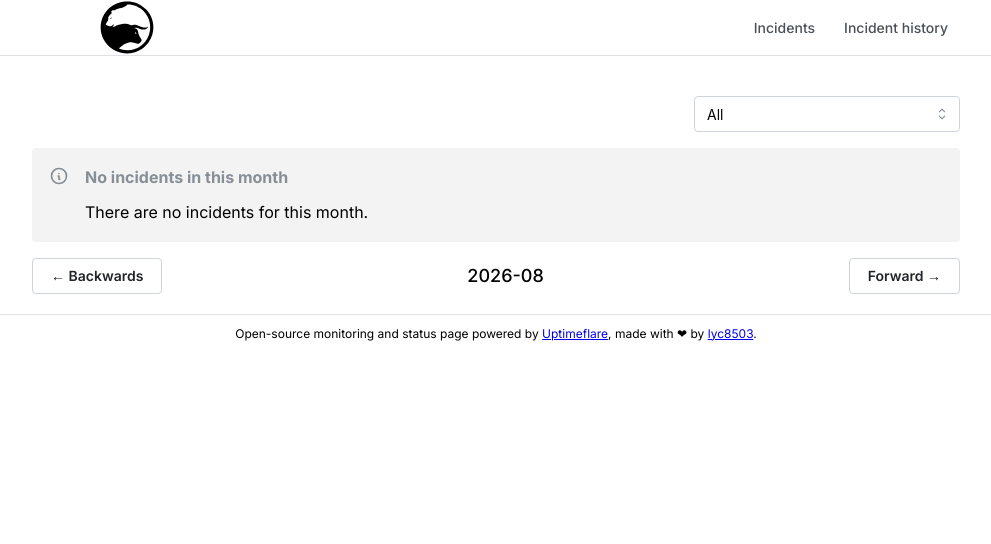
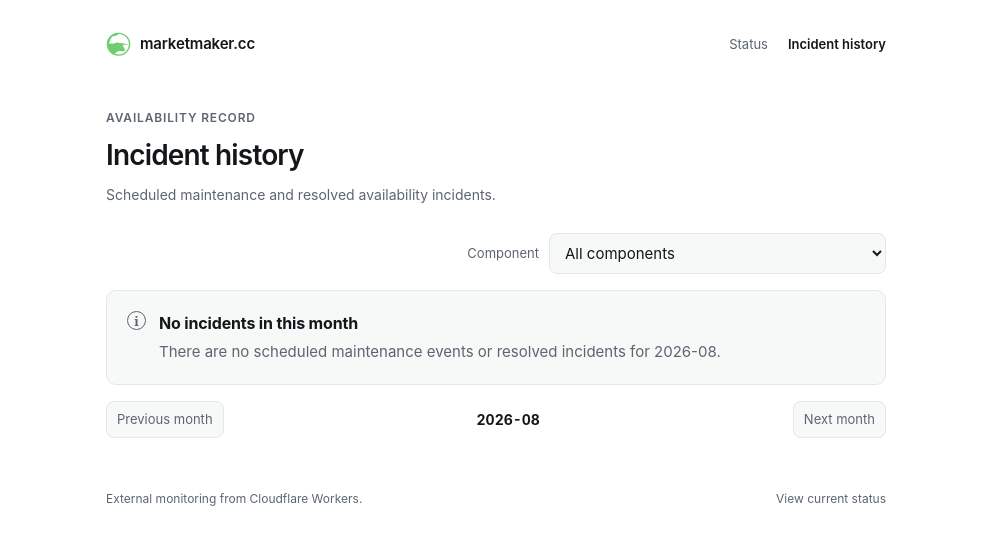
Before and after one commit to suenot/uptimeflare, a Next.js app: page /incidents in a window 1280 px wide. Shown: the top 544 px of the page, without its empty margins (144-1135 px from the left). Built offline with nearby package versions, Linux system fonts and the light colour scheme.

Commit message:
fix: brand incident history

```diff
--- a/package.json
+++ b/package.json
@@ -1,6 +1,6 @@
 {
   "name": "uptimeflare",
-  "version": "0.2.0",
+  "version": "0.2.1",
   "private": true,
   "scripts": {
     "dev": "next dev",
--- a/pages/incidents.tsx
+++ b/pages/incidents.tsx
@@ -1,18 +1,12 @@
 import Head from 'next/head'
+import Link from 'next/link'
+import { useEffect, useState } from 'react'
 
-import { Inter } from 'next/font/google'
 import { MaintenanceConfig, MonitorTarget } from '@/types/config'
 import { maintenances, pageConfig } from '@/uptime.config'
-import Header from '@/components/Header'
-import { Box, Button, Center, Container, Group, Select } from '@mantine/core'
-import Footer from '@/components/Footer'
-import { useEffect, useState } from 'react'
-import MaintenanceAlert from '@/components/MaintenanceAlert'
-import NoIncidentsAlert from '@/components/NoIncidents'
-import { useTranslation } from 'react-i18next'
+import styles from '@/styles/IncidentsPage.module.css'
 
 export const runtime = 'experimental-edge'
-const inter = Inter({ subsets: ['latin'] })
 
 function getSelectedMonth() {
   const hash = window.location.hash.replace('#', '')
@@ -20,7 +14,7 @@ function getSelectedMonth() {
     const now = new Date()
     return now.getFullYear() + '-' + String(now.getMonth() + 1).padStart(2, '0')
   }
-  return hash.split('-').splice(0, 2).join('-')
+  return hash.split('-').slice(0, 2).join('-')
 }
 
 function filterIncidentsByMonth(
@@ -30,15 +24,17 @@ function filterIncidentsByMonth(
 ): (Omit<MaintenanceConfig, 'monitors'> & { monitors: MonitorTarget[] })[] {
   return incidents
     .filter((incident) => {
-      const d = new Date(incident.start)
-      const incidentMonth = d.getFullYear() + '-' + String(d.getMonth() + 1).padStart(2, '0')
+      const date = new Date(incident.start)
+      const incidentMonth = date.getFullYear() + '-' + String(date.getMonth() + 1).padStart(2, '0')
       return incidentMonth === monthStr
     })
-    .map((e) => ({
-      ...e,
-      monitors: (e.monitors || []).map((e) => monitors.find((mon) => mon.id === e)!),
+    .map((incident) => ({
+      ...incident,
+      monitors: (incident.monitors ?? [])
+        .map((id) => monitors.find((monitor) => monitor.id === id))
+        .filter((monitor): monitor is MonitorTarget => Boolean(monitor)),
     }))
-    .sort((a, b) => (new Date(a.start) > new Date(b.start) ? -1 : 1))
+    .sort((a, b) => Number(new Date(b.start)) - Number(new Date(a.start)))
 }
 
 function getPrevNextMonth(monthStr: string) {
@@ -48,15 +44,18 @@ function getPrevNextMonth(monthStr: string) {
   prev.setMonth(prev.getMonth() - 1)
   const next = new Date(date)
   next.setMonth(next.getMonth() + 1)
-  return {
-    prev: prev.getFullYear() + '-' + String(prev.getMonth() + 1).padStart(2, '0'),
-    next: next.getFullYear() + '-' + String(next.getMonth() + 1).padStart(2, '0'),
-  }
+  const format = (value: Date) =>
+    value.getFullYear() + '-' + String(value.getMonth() + 1).padStart(2, '0')
+
+  return { prev: format(prev), next: format(next) }
+}
+
+function formatDate(value: number | string | undefined) {
+  return value ? new Date(value).toLocaleString() : 'Not specified'
 }
 
 export default function IncidentsPage({ monitors }: { monitors: MonitorTarget[] }) {
-  const { t } = useTranslation('common')
-  const [selectedMonitor, setSelectedMonitor] = useState<string | null>('')
+  const [selectedMonitor, setSelectedMonitor] = useState('')
   const [selectedMonth, setSelectedMonth] = useState(getSelectedMonth())
 
   useEffect(() => {
@@ -66,76 +65,111 @@ export default function IncidentsPage({ monitors }: { monitors: MonitorTarget[]
   }, [])
 
   const filteredIncidents = filterIncidentsByMonth(maintenances, selectedMonth, monitors)
-  const monitorFilteredIncidents = selectedMonitor
-    ? filteredIncidents.filter((i) => i.monitors.find((e) => e.id === selectedMonitor))
+  const visibleIncidents = selectedMonitor
+    ? filteredIncidents.filter((incident) =>
+        incident.monitors.some((monitor) => monitor.id === selectedMonitor)
+      )
     : filteredIncidents
-
   const { prev, next } = getPrevNextMonth(selectedMonth)
-
-  const monitorOptions = [
-    { value: '', label: t('All') },
-    ...monitors.map((monitor) => ({
-      value: monitor.id,
-      label: monitor.name,
-    })),
-  ]
 
   return (
     <>
       <Head>
-        <title>{pageConfig.title}</title>
+        <title>Incident history | {pageConfig.title}</title>
         <link rel="icon" href={pageConfig.favicon ?? '/favicon.png'} />
+        <link rel="canonical" href="https://status.marketmaker.cc/incidents" />
       </Head>
 
-      <main className={inter.className}>
-        <Header
-          style={{
-            marginBottom: '40px',
-          }}
-        />
-        <Center>
-          <Container size="md" style={{ width: '100%' }}>
-            <Group justify="end" mb="md">
-              <Select
-                placeholder={t('Select monitor')}
-                data={monitorOptions}
-                value={selectedMonitor}
-                onChange={setSelectedMonitor}
-                clearable
-                style={{ maxWidth: 300, float: 'right' }}
-              />
-            </Group>
-            <Box>
-              {monitorFilteredIncidents.length === 0 ? (
-                <NoIncidentsAlert />
-              ) : (
-                monitorFilteredIncidents.map((incident, i) => (
-                  <MaintenanceAlert key={i} maintenance={incident} />
-                ))
-              )}
-            </Box>
-            <Group justify="space-between" mt="md">
-              <Button variant="default" onClick={() => (window.location.hash = prev)}>
-                {t('Backwards')}
-              </Button>
-              <Box style={{ alignSelf: 'center', fontWeight: 500, fontSize: 18 }}>
-                {selectedMonth}
-              </Box>
-              <Button variant="default" onClick={() => (window.location.hash = next)}>
-                {t('Forward')}
-              </Button>
-            </Group>
-          </Container>
-        </Center>
-        <Footer />
-      </main>
+      <div className={styles.page}>
+        <main className={styles.wrap}>
+          <header className={styles.header}>
+            <Link className={styles.brand} href="/" aria-label="marketmaker.cc status">
+              {/* This is a small brand mark, so image optimization adds no value. */}
+              {/* eslint-disable-next-line @next/next/no-img-element */}
+              <img src={pageConfig.logo ?? '/marketmaker-logo.svg'} alt="MarketMaker" />
+              <span>marketmaker.cc</span>
+            </Link>
+            <nav className={styles.nav} aria-label="Status navigation">
+              <Link href="/">Status</Link>
+              <span aria-current="page">Incident history</span>
+            </nav>
+          </header>
+
+          <section className={styles.intro} aria-labelledby="incident-history-title">
+            <p>Availability record</p>
+            <h1 id="incident-history-title">Incident history</h1>
+            <span>Scheduled maintenance and resolved availability incidents.</span>
+          </section>
+
+          <section className={styles.controls} aria-label="Incident filters">
+            <label htmlFor="monitor">Component</label>
+            <select
+              id="monitor"
+              value={selectedMonitor}
+              onChange={(event) => setSelectedMonitor(event.target.value)}
+            >
+              <option value="">All components</option>
+              {monitors.map((monitor) => (
+                <option key={monitor.id} value={monitor.id}>
+                  {monitor.name}
+                </option>
+              ))}
+            </select>
+          </section>
+
+          {visibleIncidents.length === 0 ? (
+            <section className={styles.empty} aria-live="polite">
+              <span className={styles.info} aria-hidden="true">i</span>
+              <div>
+                <h2>No incidents in this month</h2>
+                <p>There are no scheduled maintenance events or resolved incidents for {selectedMonth}.</p>
+              </div>
+            </section>
+          ) : (
+            <section className={styles.incidents} aria-label="Incidents">
+              {visibleIncidents.map((incident, index) => (
+                <article className={styles.incident} key={`${incident.start}-${index}`}>
+                  <p className={styles.incidentLabel}>Maintenance record</p>
+                  <h2>{incident.title ?? 'Scheduled maintenance'}</h2>
+                  <p>{incident.body}</p>
+                  <dl>
+                    <div>
+                      <dt>Started</dt>
+                      <dd>{formatDate(incident.start)}</dd>
+                    </div>
+                    <div>
+                      <dt>Ended</dt>
+                      <dd>{formatDate(incident.end)}</dd>
+                    </div>
+                  </dl>
+                  {incident.monitors.length > 0 && (
+                    <p className={styles.affected}>
+                      <strong>Affected:</strong> {incident.monitors.map((monitor) => monitor.name).join(', ')}
+                    </p>
+                  )}
+                </article>
+              ))}
+            </section>
+          )}
+
+          <nav className={styles.months} aria-label="Incident months">
+            <a href={`#${prev}`}>Previous month</a>
+            <strong>{selectedMonth}</strong>
+            <a href={`#${next}`}>Next month</a>
+          </nav>
+
+          <footer className={styles.footer}>
+            <span>External monitoring from Cloudflare Workers.</span>
+            <Link href="/">View current status</Link>
+          </footer>
+        </main>
+      </div>
     </>
   )
 }
 
 export async function getServerSideProps() {
   const { workerConfig } = await import('@/uptime.config')
-  // Only present these values to client
   const monitors: MonitorTarget[] = workerConfig.monitors.map((monitor) => ({
     id: monitor.id,
     name: monitor.name,
--- /dev/null
+++ b/styles/IncidentsPage.module.css
@@ -0,0 +1,293 @@
+.page {
+  --bg: #08090a;
+  --panel: #101214;
+  --line: #1e2225;
+  --text: #e7e9ea;
+  --muted: #8b949e;
+  --accent: #2ea043;
+  min-height: 100dvh;
+  background: var(--bg);
+  color: var(--text);
+  font: 15px/1.5 ui-sans-serif, -apple-system, BlinkMacSystemFont, "Segoe UI", sans-serif;
+  -webkit-font-smoothing: antialiased;
+}
+
+.wrap {
+  max-width: 820px;
+  margin: 0 auto;
+  padding: 32px 20px 80px;
+}
+
+.header,
+.nav,
+.months,
+.footer {
+  display: flex;
+  align-items: center;
+}
+
+.header {
+  justify-content: space-between;
+  gap: 16px;
+  margin-bottom: 52px;
+}
+
+.brand {
+  display: inline-flex;
+  align-items: center;
+  gap: 9px;
+  color: var(--text);
+  font-size: 15px;
+  font-weight: 600;
+  letter-spacing: -0.01em;
+  text-decoration: none;
+}
+
+.brand img {
+  width: 25px;
+  height: 25px;
+  filter: invert(75%) sepia(28%) saturate(720%) hue-rotate(72deg) brightness(91%) contrast(88%);
+}
+
+.nav {
+  gap: 20px;
+  color: var(--muted);
+  font-size: 13px;
+}
+
+.nav a,
+.footer a,
+.months a {
+  color: inherit;
+  text-decoration: none;
+}
+
+.nav a:hover,
+.footer a:hover,
+.months a:hover {
+  color: var(--text);
+  text-decoration: underline;
+}
+
+.nav span {
+  color: var(--text);
+  font-weight: 600;
+}
+
+.intro {
+  margin-bottom: 28px;
+}
+
+.intro p,
+.intro span,
+.incidentLabel,
+.footer {
+  color: var(--muted);
+}
+
+.intro p,
+.incidentLabel {
+  margin: 0 0 7px;
+  font-size: 12px;
+  font-weight: 600;
+  letter-spacing: 0.07em;
+  text-transform: uppercase;
+}
+
+.intro h1 {
+  margin: 0;
+  font-size: 28px;
+  font-weight: 600;
+  letter-spacing: -0.03em;
+}
+
+.intro span {
+  display: block;
+  margin-top: 8px;
+  font-size: 14px;
+}
+
+.controls {
+  display: flex;
+  align-items: center;
+  justify-content: flex-end;
+  gap: 10px;
+  margin-bottom: 16px;
+}
+
+.controls label {
+  color: var(--muted);
+  font-size: 13px;
+}
+
+.controls select {
+  min-width: 224px;
+  padding: 9px 34px 9px 11px;
+  border: 1px solid var(--line);
+  border-radius: 8px;
+  outline: none;
+  background: var(--panel);
+  color: var(--text);
+  font: inherit;
+}
+
+.controls select:focus-visible,
+.nav a:focus-visible,
+.brand:focus-visible,
+.months a:focus-visible,
+.footer a:focus-visible {
+  outline: 2px solid color-mix(in srgb, var(--accent) 80%, white);
+  outline-offset: 3px;
+}
+
+.empty,
+.incident {
+  border: 1px solid var(--line);
+  border-radius: 10px;
+  background: var(--panel);
+}
+
+.empty {
+  display: flex;
+  gap: 13px;
+  padding: 20px;
+}
+
+.empty h2,
+.incident h2 {
+  margin: 0;
+  font-size: 16px;
+  letter-spacing: -0.01em;
+}
+
+.empty p,
+.incident > p:not(.incidentLabel) {
+  margin: 6px 0 0;
+  color: var(--muted);
+}
+
+.info {
+  display: grid;
+  width: 19px;
+  height: 19px;
+  flex: none;
+  place-items: center;
+  border: 1px solid var(--muted);
+  border-radius: 50%;
+  color: var(--muted);
+  font-family: Georgia, serif;
+  font-size: 13px;
+  font-weight: 700;
+}
+
+.incidents {
+  display: grid;
+  gap: 12px;
+}
+
+.incident {
+  padding: 20px;
+}
+
+.incident dl {
+  display: grid;
+  grid-template-columns: repeat(2, minmax(0, 1fr));
+  gap: 12px;
+  margin: 18px 0 0;
+  padding-top: 15px;
+  border-top: 1px solid var(--line);
+}
+
+.incident dt {
+  color: var(--muted);
+  font-size: 12px;
+}
+
+.incident dd {
+  margin: 2px 0 0;
+  font-size: 13px;
+  font-variant-numeric: tabular-nums;
+}
+
+.affected {
+  margin: 14px 0 0;
+  color: var(--muted);
+  font-size: 13px;
+}
+
+.affected strong {
+  color: var(--text);
+}
+
+.months {
+  justify-content: space-between;
+  gap: 16px;
+  margin-top: 16px;
+  color: var(--muted);
+  font-size: 13px;
+}
+
+.months a {
+  padding: 8px 10px;
+  border: 1px solid var(--line);
+  border-radius: 8px;
+  background: var(--panel);
+}
+
+.months strong {
+  color: var(--text);
+  font-size: 14px;
+  font-variant-numeric: tabular-nums;
+}
+
+.footer {
+  justify-content: space-between;
+  gap: 16px;
+  margin-top: 52px;
+  font-size: 12px;
+}
+
+@media (prefers-color-scheme: light) {
+  .page {
+    --bg: #ffffff;
+    --panel: #f7f8f8;
+    --line: #e4e6e8;
+    --text: #14171a;
+    --muted: #5c6570;
+  }
+}
+
+@media (max-width: 540px) {
+  .wrap {
+    padding: 24px 16px 56px;
+  }
+
+  .header {
+    align-items: flex-start;
+    margin-bottom: 38px;
+  }
+
+  .nav {
+    flex-direction: column;
+    align-items: flex-end;
+    gap: 5px;
+  }
+
+  .controls {
+    display: grid;
+    justify-content: stretch;
+  }
+
+  .controls select {
+    width: 100%;
+  }
+
+  .incident dl {
+    grid-template-columns: 1fr;
+  }
+
+  .footer {
+    align-items: flex-start;
+    flex-direction: column;
+  }
+}
```
Also changed, not shown: 2 other files (tests, documents, lock files or other folders).
